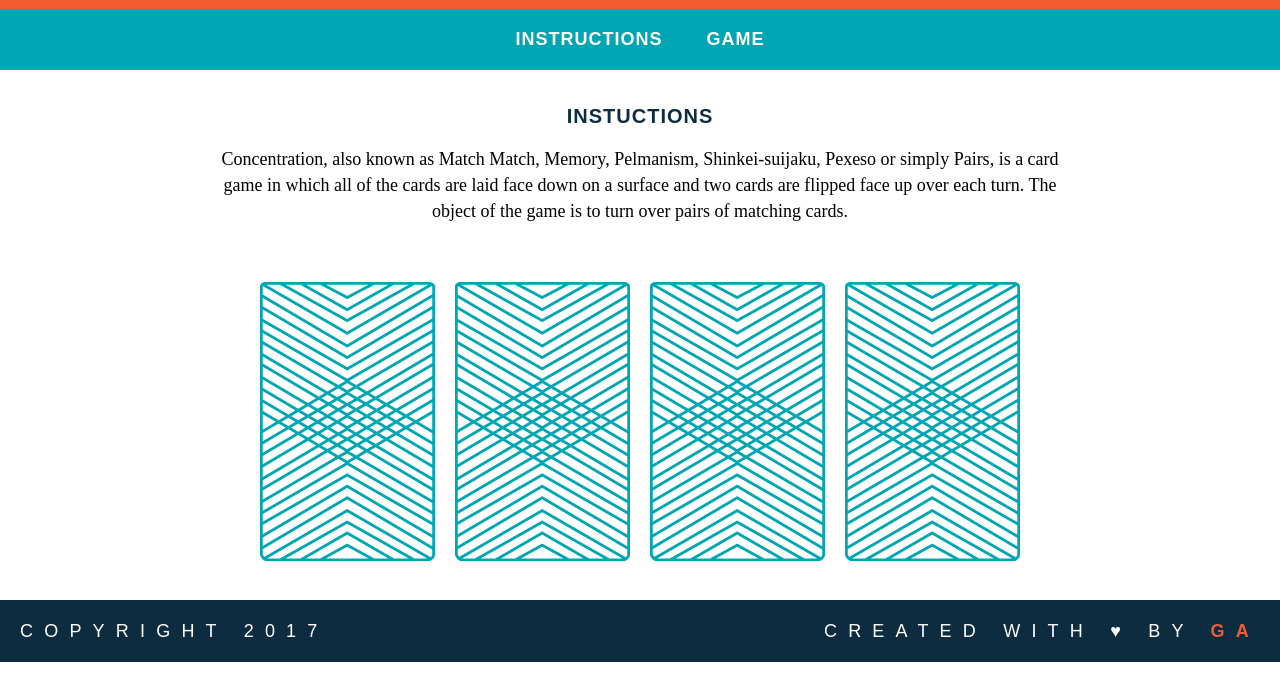
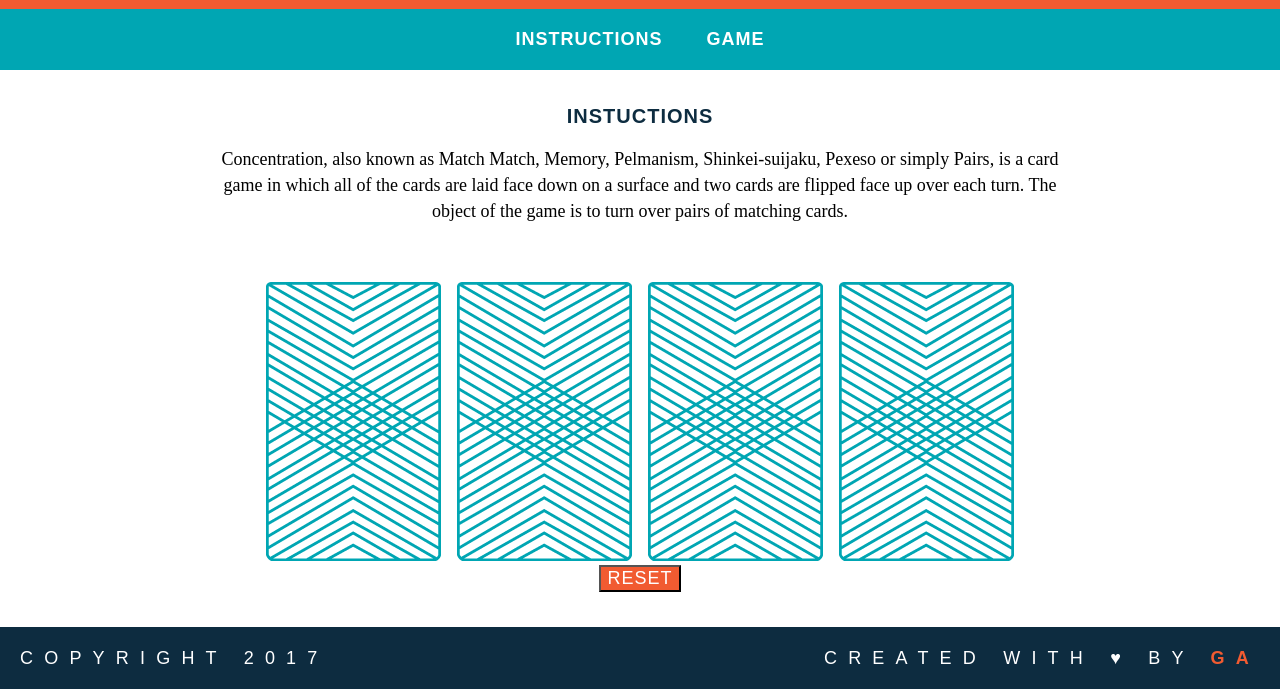
Before and after one commit to goodbye-angel/memory_game, a plain HTML site: page index.html in a window 1280 px wide. Shown: the part 103-800 px from the top of the page. Drawn offline with Linux system fonts and the light colour scheme.

Commit message:
working game

```diff
--- a/css/style.css
+++ b/css/style.css
@@ -53,6 +53,15 @@ p {
 img {
   margin: 40px 8px 0 8px;
 }
+input {
+  font-family: "Raleway", sans-serif;
+  text-transform: uppercase;
+  background-color: #F15B31;
+  color: #FFFFFF;
+  letter-spacing: 1px;
+  font-weight: 500;
+  font-size: 18px;
+}
 footer {
   text-transform: uppercase;
   padding: 0 20px;
--- a/index.html
+++ b/index.html
@@ -9,21 +9,18 @@
     </header>
     <nav>
       <a href="#instructions">Instructions</a>
-      <a href="#game">Game</a>
+      <a href="#game-board">Game</a>
     </nav>
   </head>
   <main>
     <h2 id="instructions">Instuctions</h2>
     <body>
       <p>Concentration, also known as Match Match, Memory, Pelmanism, Shinkei-suijaku, Pexeso or simply Pairs, is a card game in which all of the cards are laid face down on a surface and two cards are flipped face up over each turn. The object of the game is to turn over pairs of matching cards.</p>
-      <div id="game">
-        <img src="images/back.png" alt="Queen of Diamonds">
-        <img src="images/back.png" alt="Queen of Hearts">
-        <img src="images/back.png" alt="King of Diamonds">
-        <img src="images/back.png" alt="King of Hearts">
+      <div id="game-board" class="board clearfix"></div>
       </div>
     <script src="js/main.js"></script>
     </body>
+    <input type="button" value="Reset" onClick="window.location.reload()">
   </main>
   <footer class="clearfix">
     <p class="copyright">Copyright 2017</p>
--- a/js/main.js
+++ b/js/main.js
@@ -24,41 +24,33 @@ var cards = [
 var cardsInPlay = [];
 
 var checkForMatch = function () {
+  if (cardsInPlay.length === 2) {
   if (cardsInPlay[0] === cardsInPlay[1]) {
     alert("You found a match!");
  } else {
     alert("Sorry, try again.");
  }
+ }
 }
 
-var flipCard = function (cardId) {
+var flipCard = function () {
+  var cardId = this.getAttribute('data-id');
   console.log("User flipped " + cards[cardId].rank);
   console.log(cards[cardId].cardImage);
   console.log(cards[cardId].suit);
   cardsInPlay.push(cards[cardId].rank);
-  if (cardsInPlay.length === 2); {
-    checkForMatch();
+  this.setAttribute('src', cards[cardId].cardImage);
+  checkForMatch();
+}
+
+var createBoard = function () {
+  for (i = 0; i < cards.length; i++) {
+  var cardElement = document.createElement('img');
+  cardElement.setAttribute('src', 'images/back.png');
+  cardElement.setAttribute('data-id', i);
+  cardElement.addEventListener('click', flipCard);
+  document.getElementById('game-board').appendChild(cardElement);
   }
 }
 
-flipCard(0);
-flipCard(2);
-
-
-
-/*
-
-} else {
-  return;
-}
-
-var cardOne = cards[0];
-var cardTwo = cards[2];
-
-console.log("User flipped " + cardOne);
-
-cardsInPlay.push(cardTwo);
-console.log("User flipped " + cardTwo);
-
-
-*/
+createBoard();
```
